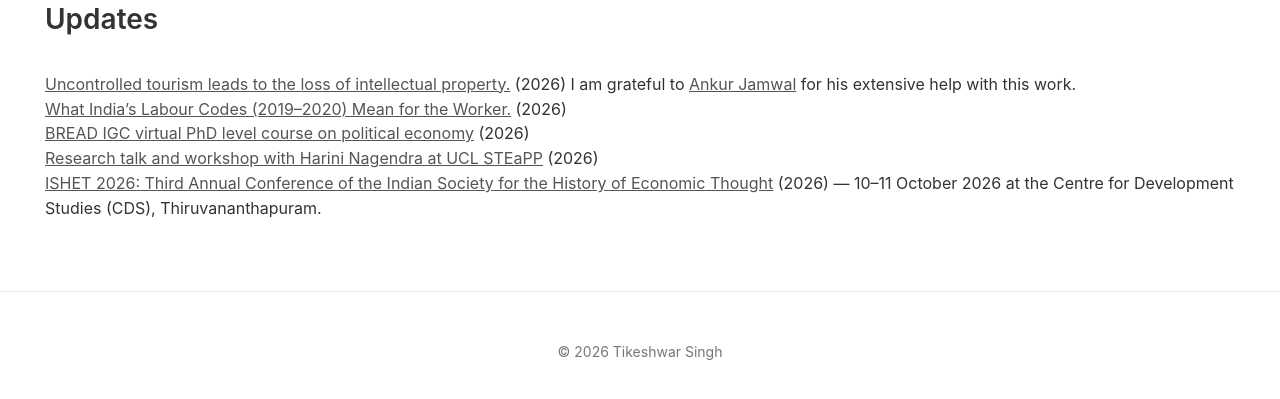
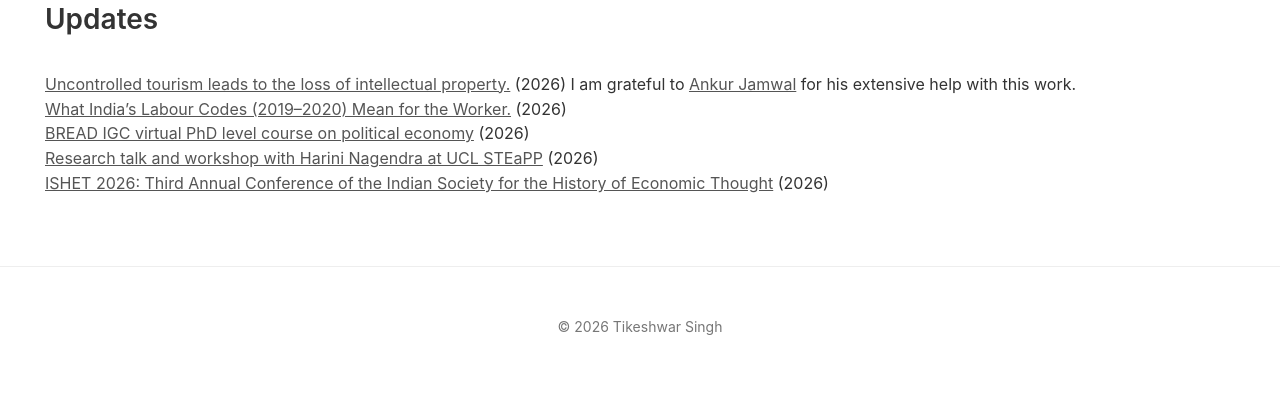
Before and after one commit to tikeshwarsingh218-code/development-economics, a Jekyll site: the page built from index.md, in a window 1280 px wide, cut to the strip 703-1124 px from the top of the page. Shown: the top 399 px of the strip. Built offline with Jekyll 4.4.1, drawn with Linux system fonts in a browser that asks for light colours.

Commit message:
Remove ISHET date and location

```diff
--- a/index.md
+++ b/index.md
@@ -49,4 +49,4 @@ title: Home
 [What India’s Labour Codes (2019–2020) Mean for the Worker.](research/labour-codes/) (2026)<br>
 [BREAD IGC virtual PhD level course on political economy](https://www.theigc.org/events/bread-igc-virtual-phd-courses/bread-igc-virtual-phd-level-course-political-economy-2026) (2026)<br>
 [Research talk and workshop with Harini Nagendra at UCL STEaPP](https://forms.cloud.microsoft/Pages/ResponsePage.aspx?id=_oivH5ipW0yTySEKEdmlwrXGAGzNbhpGqdoMSpWvq1xUNlQ1TkhRRTFEOTBaVkNXRUEwWFNVSVVFWi4u) (2026)<br>
-[ISHET 2026: Third Annual Conference of the Indian Society for the History of Economic Thought](https://ishet.in/ishet-2026-2/) (2026) — 10–11 October 2026 at the Centre for Development Studies (CDS), Thiruvananthapuram.
+[ISHET 2026: Third Annual Conference of the Indian Society for the History of Economic Thought](https://ishet.in/ishet-2026-2/) (2026)
```
